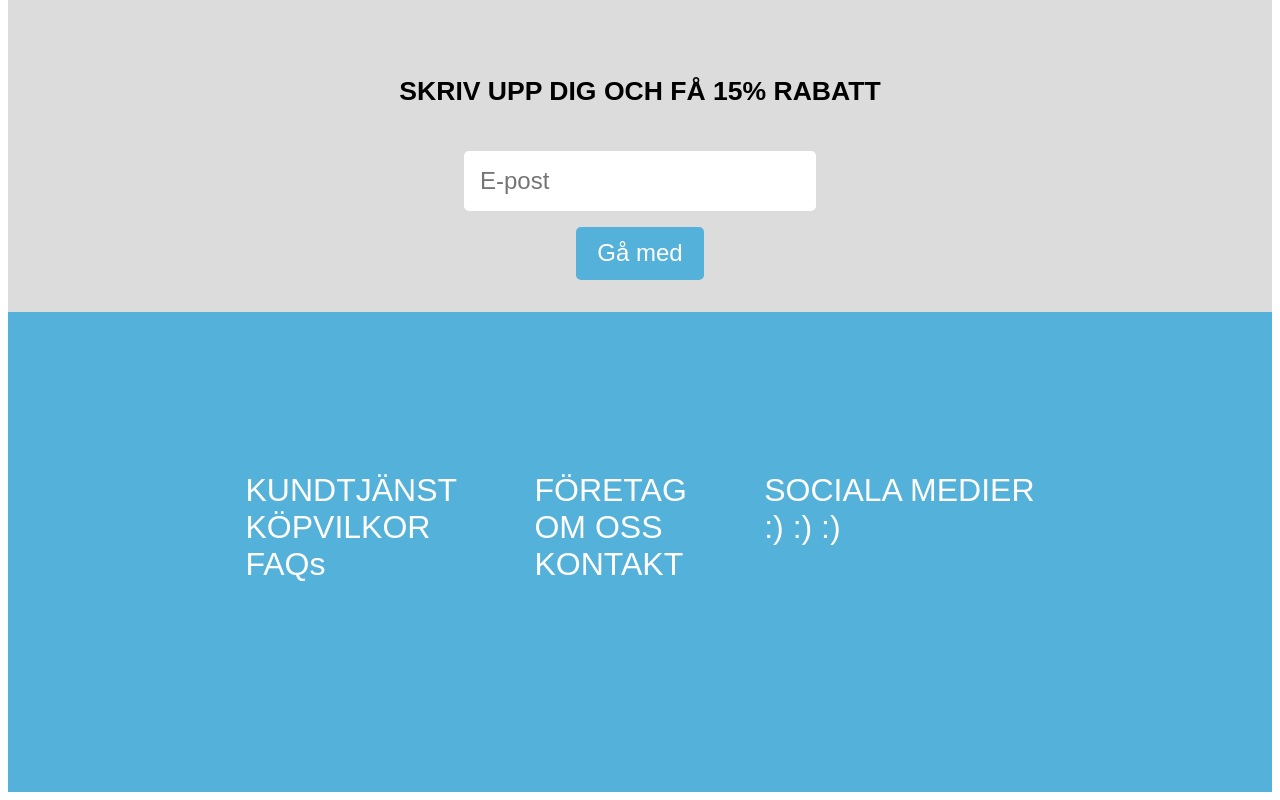
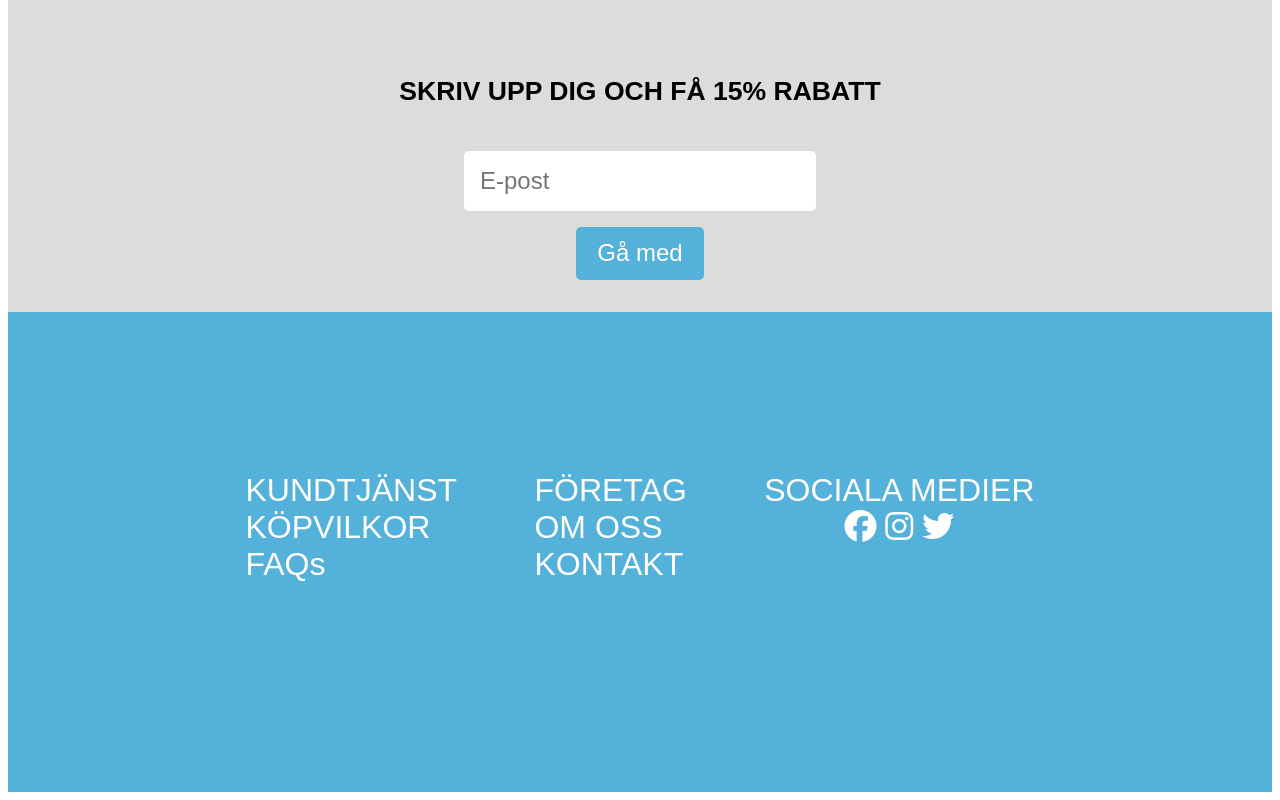
Before and after one commit to mirrenil/slamout, a plain HTML site: page index.html in a window 1280 px wide. Shown: the part 1634-2434 px from the top of the page. Drawn offline with Linux system fonts and the light colour scheme.

Commit message:
added font awesome icons

```diff
--- a/index.html
+++ b/index.html
@@ -6,6 +6,8 @@
     <meta http-equiv="X-UA-Compatible" content="IE=edge">
     <meta name="viewport" content="width=device-width, initial-scale=1.0">
     <link rel="stylesheet" href="style.css">
+    <link rel="stylesheet" href="https://cdnjs.cloudflare.com/ajax/libs/font-awesome/4.7.0/css/font-awesome.min.css" />
+    <script src="https://kit.fontawesome.com/1b637c40fc.js" crossorigin="anonymous"></script>
     <title>SLAMOUT</title>
 </head>
 
@@ -56,8 +58,8 @@
 
         <ul class="ul-third">
             <li>SOCIALA MEDIER</li>
-            <li>
-                :) :) :)
+            <li class="icons">
+                <i class="fab fa-facebook"></i> <i class="fab fa-instagram"></i> <i class="fab fa-twitter"></i>
             </li>
 
         </ul>
--- a/style.css
+++ b/style.css
@@ -67,8 +67,11 @@ footer {
 }
 
 .ul-third {
+    display: flex;
     flex-direction: column;
+    align-items: center;
 }
+
 
 ul {
     list-style-type: none;
```
